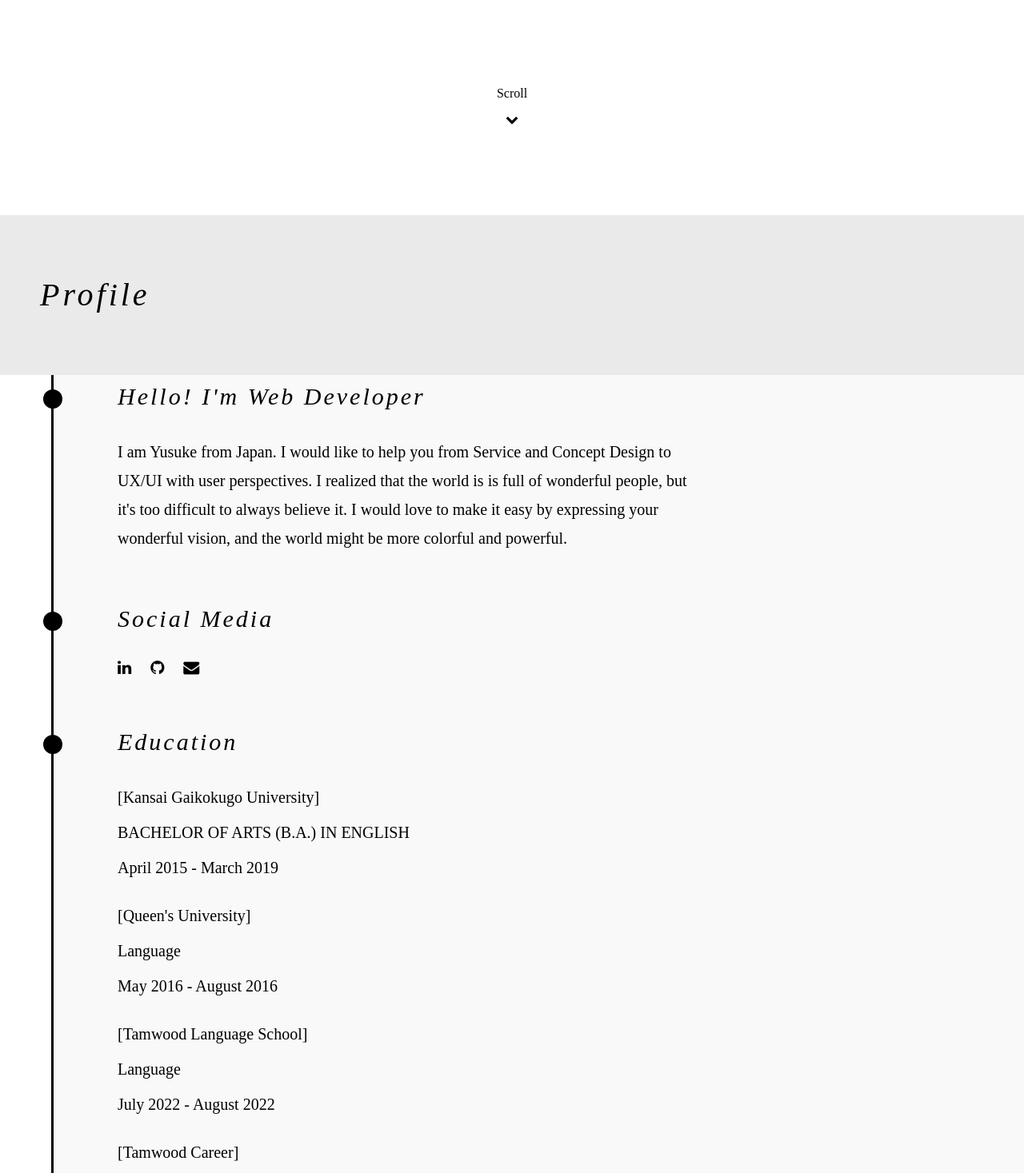
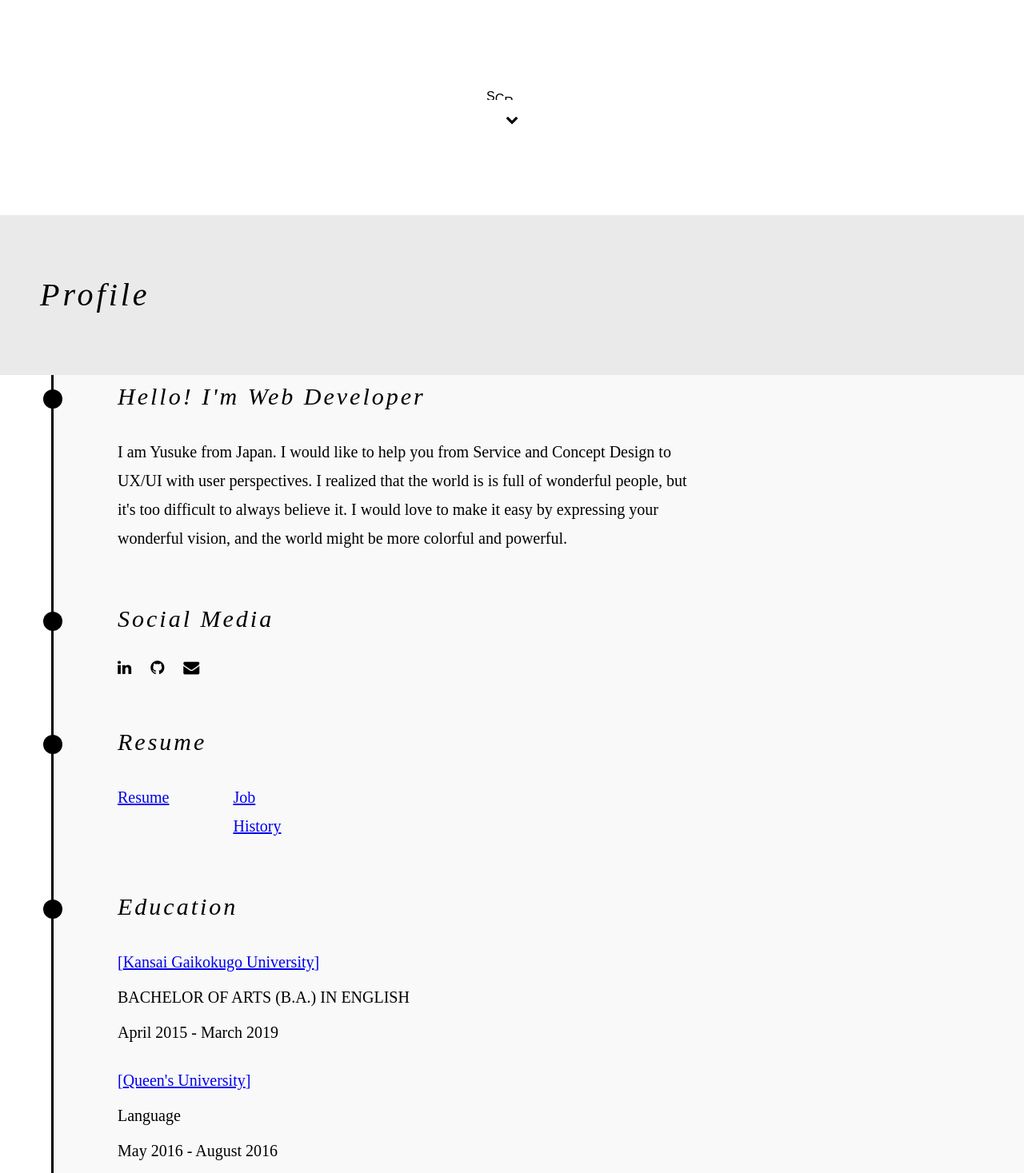
Before and after one commit to ima-yusuke/MyPortfolio, a Next.js app: page /aboutPage in a window 1280 px wide. Shown: the part 503-1970 px from the top of the page at 80% size. Built offline with nearby package versions, Linux system fonts and the light colour scheme.

Commit message:
about page fixed

```diff
--- a/components/about/about.module.scss
+++ b/components/about/about.module.scss
@@ -139,6 +139,11 @@
     flex-direction: column;
     row-gap: 0.5em;
   }
+
+  .resume{
+    padding-right: 120vh;
+    margin: 0;
+  }
 }
 
 @media screen and (min-width: 600px) {
@@ -193,6 +198,41 @@
 
 
 }
+
+.title {
+  display: flex;
+  overflow: hidden;
+  color: black;
+  font-family: 'Josefin Sans', sans-serif;
+}
+
+.title span {
+  display: block;
+  transform: translate(0, 105%);
+  transition: transform cubic-bezier(0.215, 0.61, 0.355, 1) 0.5s;
+}
+
+.title.visible span {
+  transform: translate(0, 0);
+}
+
+.title span:nth-child(2) {
+  transition-delay: 0.06s;
+}
+.title span:nth-child(3) {
+  transition-delay: 0.12s;
+}
+.title span:nth-child(4) {
+  transition-delay: 0.18s;
+}
+.title span:nth-child(5) {
+  transition-delay: 0.24s;
+}
+.title span:nth-child(6) {
+  transition-delay: 0.30s;
+}
+
+
 
 // ============[myName.js]===================
 // .education {
--- a/components/about/education.json
+++ b/components/about/education.json
@@ -1,6 +1,6 @@
 [
-    {"school":"Kansai Gaikokugo University","content":"BACHELOR OF ARTS (B.A.) IN ENGLISH","date":"April 2015 - March 2019"},
-    {"school":"Queen's University","content":"Language","date":"May 2016 - August 2016"},
-    {"school":"Tamwood Language School","content":"Language","date":"July 2022 - August 2022"},
-    {"school":"Tamwood Career","content":"Web development ","date":"August 2022 - January 2023"}
+    {"school":"Kansai Gaikokugo University","content":"BACHELOR OF ARTS (B.A.) IN ENGLISH","date":"April 2015 - March 2019","url":"https://www.kansaigaidai.ac.jp/"},
+    {"school":"Queen's University","content":"Language","date":"May 2016 - August 2016","url":"https://www.queensu.ca/"},
+    {"school":"Tamwood Language School","content":"Language","date":"July 2022 - August 2022","url":"https://tamwood.com/"},
+    {"school":"Tamwood Career","content":"Web development (Diploma) ","date":"August 2022 - January 2023","url":"https://tamwood.com/"}
 ]
--- a/components/about/myDetails.js
+++ b/components/about/myDetails.js
@@ -41,6 +41,17 @@ function MyDetails() {
         </aside>
       </article>
 
+      <article className={styles.article}>
+        <div></div>
+        <aside>
+          <h3>Resume</h3>
+          <article>
+            <p><a href="./resume.pdf" download="履歴書">Resume</a></p>
+            <p className={styles.resume}><a href="./job-history.pdf" download="職務経歴書">Job History</a></p>
+          </article>
+        </aside>
+      </article>
+
       {/* Displaying education informations from education.json */}
       <article className={styles.article}>
         <div></div>
@@ -49,7 +60,7 @@ function MyDetails() {
           {educations.map((education) => {
             return (
               <article key={education.school} className={styles.education}>
-                <h4>[{education.school}]</h4>
+                <h4><a href={education.url}>[{education.school}]</a></h4>
                 <h4>{education.content}</h4>
                 <h4>{education.date}</h4>
               </article>
--- a/components/about/myName.js
+++ b/components/about/myName.js
@@ -3,8 +3,19 @@ import styles from "./about.module.scss";
 import Image from "next/image";
 import "font-awesome/css/font-awesome.min.css";
 import profilePic from "../../public/pic-01.jpg";
+import { useState } from "react";
 
 function MyName() {
+  const TIMEOUT = 1500;
+
+  const [addClass, setAddClass] = useState(false);
+
+  setInterval(() => {
+    setAddClass(true);
+    setTimeout(() => {
+      setAddClass(false);
+    }, TIMEOUT);
+  }, TIMEOUT * 2);
   return (
     <>
       <section className={styles.myNameTop}>
@@ -24,7 +35,14 @@ function MyName() {
 
         <p>Yusuke Imai</p>
         <p>Frontend Developer</p>
-        <h5>Scroll</h5>
+        <h5 className={addClass ? `${styles.title} ${styles.visible}` :styles.title}>
+          <span>S</span>
+          <span>C</span>
+          <span>R</span>
+          <span>O</span>
+          <span>L</span>
+          <span>L</span>
+        </h5>
         <i class="fa fa-solid fa-chevron-down"></i>
       </section>
 
--- a/components/nav/nav.module.scss
+++ b/components/nav/nav.module.scss
@@ -57,11 +57,18 @@
     }
 
     button {
-      width: 30px;
-      height: 30px;
-      margin-bottom: 45%;
+      color: #313131;
+      transition: 0.3s ease-in-out;
+      font-weight: 600;
+      background: #eee;
+      filter: drop-shadow(0px 2px 4px #ccc);
+      border-radius: 3px;
+      height: 40px;
+      width: 40px;
     }
-    :hover {
+    button:hover {
+      transform: translateY(-2px);
+      box-shadow: 0 15px 30px -5px rgb(0 0 0 / 15%), 0 0 5px rgb(0 0 0 / 10%);
       cursor: pointer;
     }
   }
--- a/pages/loadPage.js
+++ b/pages/loadPage.js
@@ -1,7 +1,7 @@
 import ParticleLoad from "../components/particle/particleLoad";
 import styles from "../components/load/load.module.scss";
 import { useRouter } from "next/router";
-import { useEffect } from "react";
+import { useEffect, useState } from "react";
 
 function Load(props) {
   console.log(props.page);
@@ -27,7 +27,7 @@ function Load(props) {
 
   return (
     <>
-       {/* Background animation  */}
+      {/* Background animation  */}
       <ParticleLoad></ParticleLoad>
 
       <div id={styles.load}>
```
Also changed, not shown: components/load/load.module.scss (+9 -1 lines), 2 other files (tests, documents, lock files or other folders).
